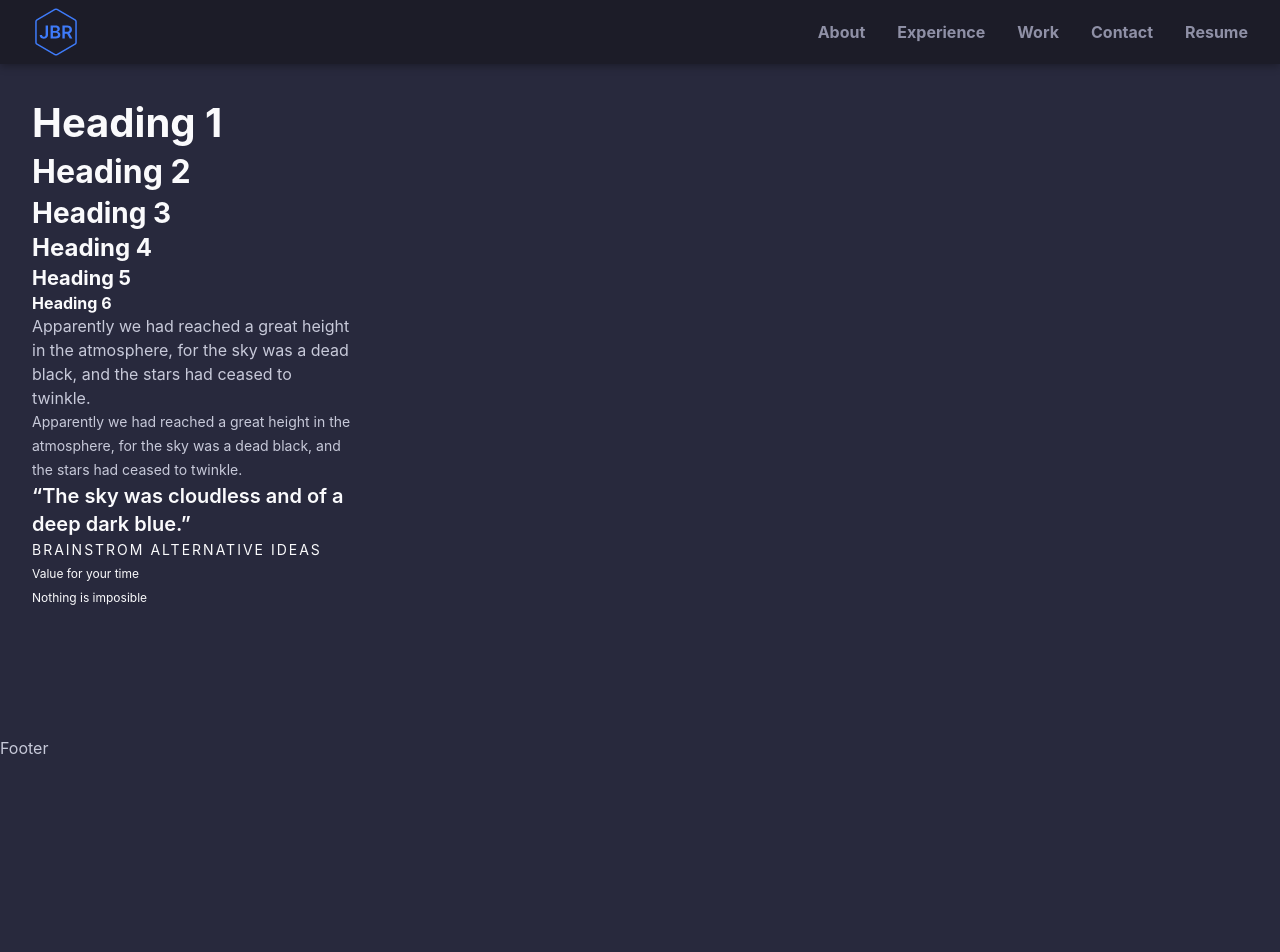
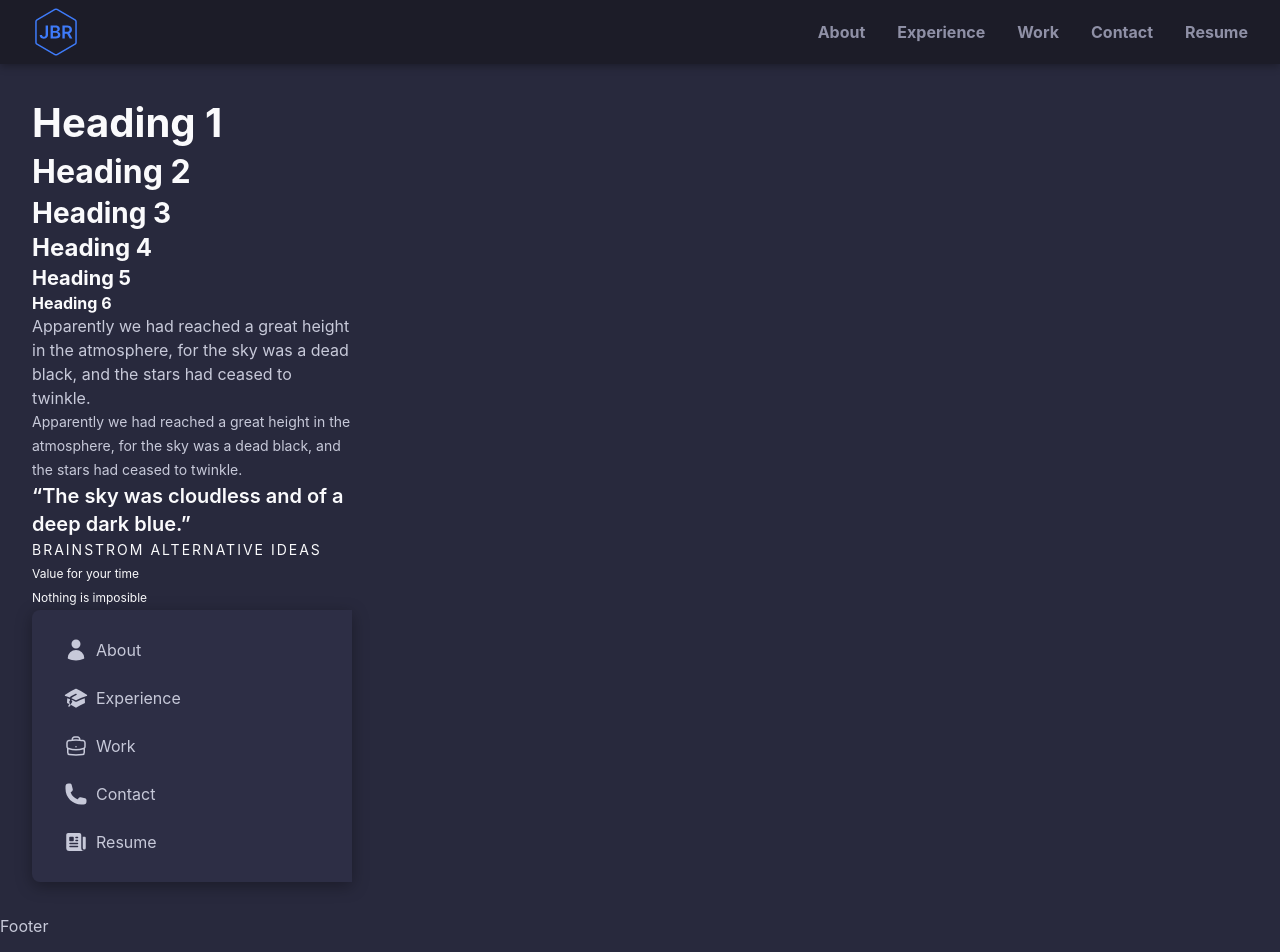
Before and after one commit to Jos017/portfolio-jose-rios, a React (Vite) app: page / in a window 1280 px wide. Shown: the top 952 px of the page. Before the commit the page ends 800 px from the top, so only its background shows below. Built offline with nearby package versions, Linux system fonts and the light colour scheme.

Commit message:
Create Sidebar menu and add Icons

```diff
--- /dev/null
+++ b/src/assets/icons/AcademicCap.tsx
@@ -0,0 +1,16 @@
+const AcademicCap = () => {
+  return (
+    <svg
+      xmlns="http://www.w3.org/2000/svg"
+      viewBox="0 0 24 24"
+      fill="currentColor"
+      className="w-6 h-6"
+    >
+      <path d="M11.7 2.805a.75.75 0 01.6 0A60.65 60.65 0 0122.83 8.72a.75.75 0 01-.231 1.337 49.949 49.949 0 00-9.902 3.912l-.003.002-.34.18a.75.75 0 01-.707 0A50.009 50.009 0 007.5 12.174v-.224c0-.131.067-.248.172-.311a54.614 54.614 0 014.653-2.52.75.75 0 00-.65-1.352 56.129 56.129 0 00-4.78 2.589 1.858 1.858 0 00-.859 1.228 49.803 49.803 0 00-4.634-1.527.75.75 0 01-.231-1.337A60.653 60.653 0 0111.7 2.805z" />
+      <path d="M13.06 15.473a48.45 48.45 0 017.666-3.282c.134 1.414.22 2.843.255 4.285a.75.75 0 01-.46.71 47.878 47.878 0 00-8.105 4.342.75.75 0 01-.832 0 47.877 47.877 0 00-8.104-4.342.75.75 0 01-.461-.71c.035-1.442.121-2.87.255-4.286A48.4 48.4 0 016 13.18v1.27a1.5 1.5 0 00-.14 2.508c-.09.38-.222.753-.397 1.11.452.213.901.434 1.346.661a6.729 6.729 0 00.551-1.608 1.5 1.5 0 00.14-2.67v-.645a48.549 48.549 0 013.44 1.668 2.25 2.25 0 002.12 0z" />
+      <path d="M4.462 19.462c.42-.419.753-.89 1-1.394.453.213.902.434 1.347.661a6.743 6.743 0 01-1.286 1.794.75.75 0 11-1.06-1.06z" />
+    </svg>
+  );
+};
+
+export default AcademicCap;
--- /dev/null
+++ b/src/assets/icons/Briefcase.tsx
@@ -0,0 +1,20 @@
+const Briefcase = () => {
+  return (
+    <svg
+      xmlns="http://www.w3.org/2000/svg"
+      fill="none"
+      viewBox="0 0 24 24"
+      stroke-width="1.5"
+      stroke="currentColor"
+      className="w-6 h-6"
+    >
+      <path
+        strokeLinecap="round"
+        strokeLinejoin="round"
+        d="M20.25 14.15v4.25c0 1.094-.787 2.036-1.872 2.18-2.087.277-4.216.42-6.378.42s-4.291-.143-6.378-.42c-1.085-.144-1.872-1.086-1.872-2.18v-4.25m16.5 0a2.18 2.18 0 00.75-1.661V8.706c0-1.081-.768-2.015-1.837-2.175a48.114 48.114 0 00-3.413-.387m4.5 8.006c-.194.165-.42.295-.673.38A23.978 23.978 0 0112 15.75c-2.648 0-5.195-.429-7.577-1.22a2.016 2.016 0 01-.673-.38m0 0A2.18 2.18 0 013 12.489V8.706c0-1.081.768-2.015 1.837-2.175a48.111 48.111 0 013.413-.387m7.5 0V5.25A2.25 2.25 0 0013.5 3h-3a2.25 2.25 0 00-2.25 2.25v.894m7.5 0a48.667 48.667 0 00-7.5 0M12 12.75h.008v.008H12v-.008z"
+      />
+    </svg>
+  );
+};
+
+export default Briefcase;
--- /dev/null
+++ b/src/assets/icons/Newspaper.tsx
@@ -0,0 +1,13 @@
+import React from 'react';
+
+const Newspaper = () => {
+  return (
+    <svg xmlns="http://www.w3.org/2000/svg" viewBox="0 0 24 24" fill="currentColor" className="w-6 h-6">
+  <path fillRule="evenodd" d="M4.125 3C3.089 3 2.25 3.84 2.25 4.875V18a3 3 0 003 3h15a3 3 0 01-3-3V4.875C17.25 3.839 16.41 3 15.375 3H4.125zM12 9.75a.75.75 0 000 1.5h1.5a.75.75 0 000-1.5H12zm-.75-2.25a.75.75 0 01.75-.75h1.5a.75.75 0 010 1.5H12a.75.75 0 01-.75-.75zM6 12.75a.75.75 0 000 1.5h7.5a.75.75 0 000-1.5H6zm-.75 3.75a.75.75 0 01.75-.75h7.5a.75.75 0 010 1.5H6a.75.75 0 01-.75-.75zM6 6.75a.75.75 0 00-.75.75v3c0 .414.336.75.75.75h3a.75.75 0 00.75-.75v-3A.75.75 0 009 6.75H6z" clipRule="evenodd" />
+  <path d="M18.75 6.75h1.875c.621 0 1.125.504 1.125 1.125V18a1.5 1.5 0 01-3 0V6.75z" />
+</svg>
+
+  );
+};
+
+export default Newspaper;
--- /dev/null
+++ b/src/assets/icons/Phone.tsx
@@ -0,0 +1,20 @@
+import React from 'react';
+
+const Phone = () => {
+  return (
+    <svg
+      xmlns="http://www.w3.org/2000/svg"
+      viewBox="0 0 24 24"
+      fill="currentColor"
+      className="w-6 h-6"
+    >
+      <path
+        fillRule="evenodd"
+        d="M1.5 4.5a3 3 0 013-3h1.372c.86 0 1.61.586 1.819 1.42l1.105 4.423a1.875 1.875 0 01-.694 1.955l-1.293.97c-.135.101-.164.249-.126.352a11.285 11.285 0 006.697 6.697c.103.038.25.009.352-.126l.97-1.293a1.875 1.875 0 011.955-.694l4.423 1.105c.834.209 1.42.959 1.42 1.82V19.5a3 3 0 01-3 3h-2.25C8.552 22.5 1.5 15.448 1.5 6.75V4.5z"
+        clipRule="evenodd"
+      />
+    </svg>
+  );
+};
+
+export default Phone;
--- /dev/null
+++ b/src/assets/icons/User.tsx
@@ -0,0 +1,20 @@
+import React from 'react';
+
+const User = () => {
+  return (
+    <svg
+      xmlns="http://www.w3.org/2000/svg"
+      viewBox="0 0 24 24"
+      fill="currentColor"
+      className="w-6 h-6"
+    >
+      <path
+        fillRule="evenodd"
+        d="M7.5 6a4.5 4.5 0 119 0 4.5 4.5 0 01-9 0zM3.751 20.105a8.25 8.25 0 0116.498 0 .75.75 0 01-.437.695A18.683 18.683 0 0112 22.5c-2.786 0-5.433-.608-7.812-1.7a.75.75 0 01-.437-.695z"
+        clipRule="evenodd"
+      />
+    </svg>
+  );
+};
+
+export default User;
--- /dev/null
+++ b/src/common/const.tsx
@@ -0,0 +1,18 @@
+import React from 'react';
+import AcademicCap from '../assets/icons/AcademicCap';
+import Briefcase from '../assets/icons/Briefcase';
+import Newspaper from '../assets/icons/Newspaper';
+import Phone from '../assets/icons/Phone';
+import User from '../assets/icons/User';
+
+type TNavItems = { name: string; route: string; icon?: JSX.Element };
+
+const navItems: TNavItems[] = [
+  { name: 'about', route: '/#about', icon: <User /> },
+  { name: 'experience', route: '/#experience', icon: <AcademicCap /> },
+  { name: 'work', route: '/#work', icon: <Briefcase /> },
+  { name: 'contact', route: '/#contact', icon: <Phone /> },
+  { name: 'resume', route: '/#resume', icon: <Newspaper /> },
+];
+
+export { type TNavItems, navItems };
--- /dev/null
+++ b/src/components/SideMenu.tsx
@@ -0,0 +1,43 @@
+import React from 'react';
+import { TNavItems } from '../common/const';
+
+type TPosition = 'right' | 'left';
+
+type TSideMenuProps = {
+  items: TNavItems[];
+  position?: TPosition;
+};
+
+const borderRadiusVariants: { [key in TPosition]: string } = {
+  right: 'rounded-e-lg',
+  left: 'rounded-s-lg',
+};
+const itemAlignVariants: { [key in TPosition]: string } = {
+  right: 'justify-end',
+  left: 'justify-start',
+};
+
+const className =
+  'flex items-center h-12 px-4 capitalize rounded-lg gap-x-2 hover:bg-dark-2 hover:text-light-4';
+
+const SideMenu = ({ items, position = 'right' }: TSideMenuProps) => {
+  return (
+    <div
+      className={`${borderRadiusVariants[position]} w-full max-w-xs p-4 bg-dark-elevation-3 drop-shadow-dark-3`}
+    >
+      {items.map((item) => {
+        return (
+          <a
+            href={item.route}
+            className={`${itemAlignVariants[position]} flex items-center h-12 px-4 capitalize rounded-lg gap-x-2 hover:bg-dark-2 hover:text-light-4`}
+          >
+            {item.icon}
+            <p>{item.name}</p>
+          </a>
+        );
+      })}
+    </div>
+  );
+};
+
+export default SideMenu;
--- a/src/pages/Home.tsx
+++ b/src/pages/Home.tsx
@@ -1,4 +1,6 @@
 import React from 'react';
+import { navItems } from '../common/const';
+import SideMenu from '../components/SideMenu';
 
 const Home = () => {
   return (
@@ -21,11 +23,14 @@ const Home = () => {
         <q className="text-quote text-light-3">
           The sky was cloudless and of a deep dark blue.
         </q>
-        <p className="text-capitalized uppercase text-light-3">
+        <p className="uppercase text-capitalized text-light-3">
           Brainstrom alternative ideas
         </p>
         <p className="text-small text-light-3">Value for your time</p>
         <p className="text-small text-light-3">Nothing is imposible</p>
+      </div>
+      <div>
+        <SideMenu items={navItems} position="left" />
       </div>
     </section>
   );
```
